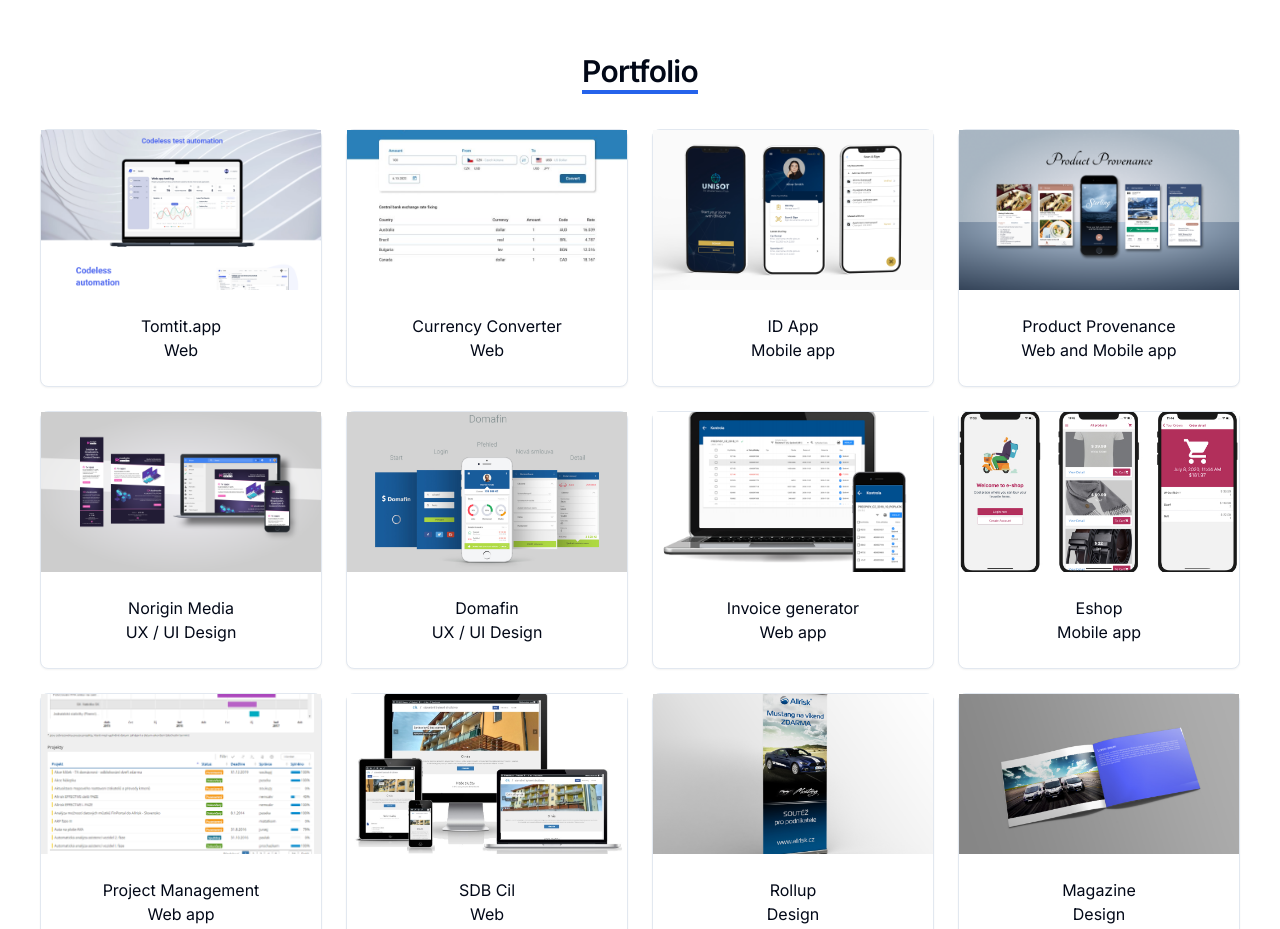
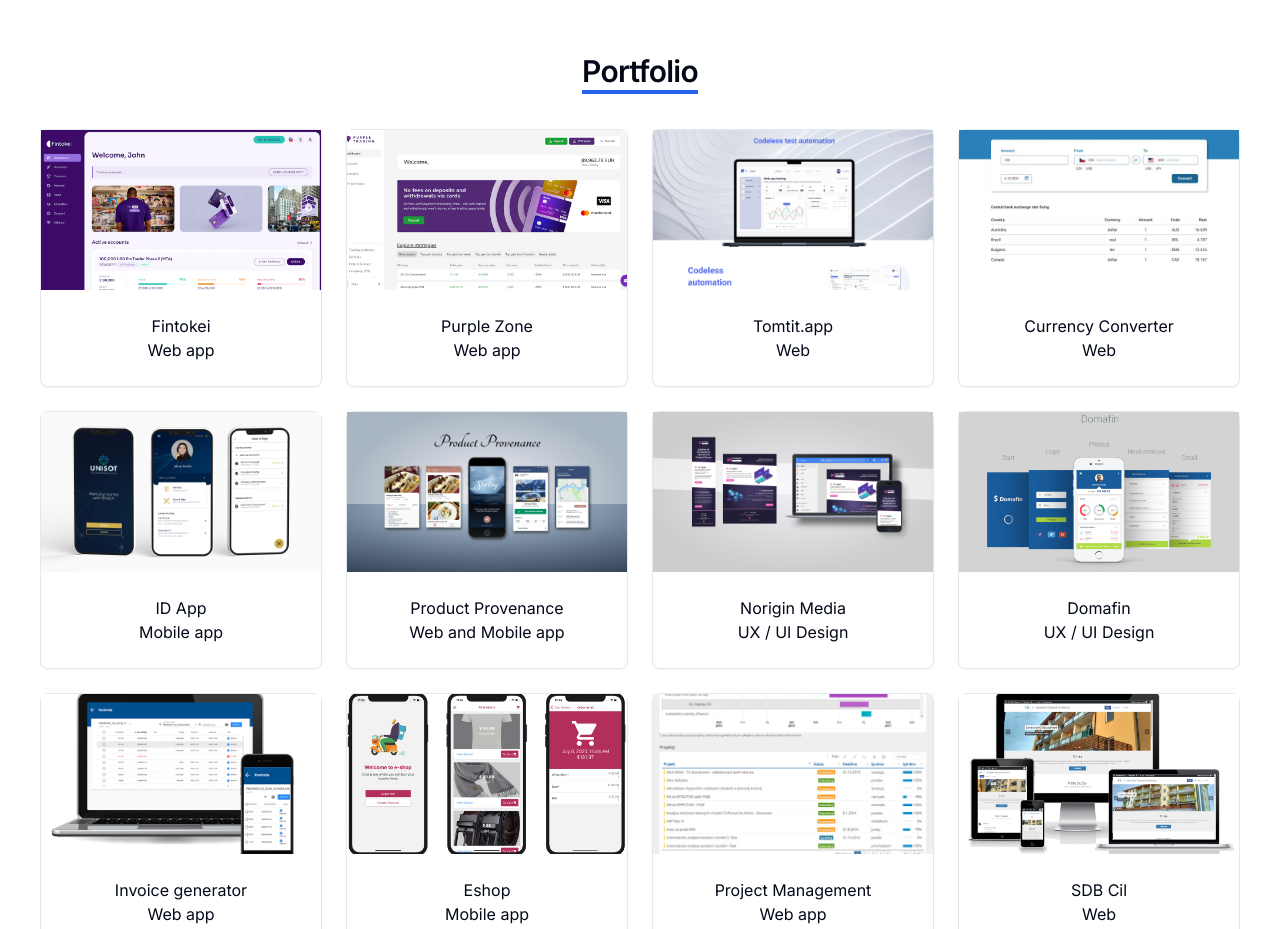
Before and after one commit to zakve/personal-website, a Next.js app: page / in a window 1280 px wide. Shown: the part 1380-2309 px from the top of the page. Built offline with nearby package versions, Linux system fonts and the light colour scheme.

Commit message:
feat: add services

```diff
--- a/data/portfolio.ts
+++ b/data/portfolio.ts
@@ -1,25 +1,37 @@
-import tomtitapp from '@/public/screenshots/tomtitapp.png'
-import currencyConverter from '@/public/screenshots/currency-converter.jpg'
-import idApp from '@/public/screenshots/id-app.png'
-import productProvenance from '@/public/screenshots/product-provenance-2.png'
-import domafin from '@/public/screenshots/domafin-2.png'
-import invoiceGenerator from '@/public/screenshots/invoice-generator.png'
-import eshop from '@/public/screenshots/eshop.jpg'
-import projectManagement from '@/public/screenshots/project-management.png'
-import cil from '@/public/screenshots/cil.jpg'
-import norigin from '@/public/screenshots/norigin.png'
-import mustang from '@/public/screenshots/mustang-rollup.png'
-import magazine from '@/public/screenshots/magazine.png'
-import businessCards from '@/public/screenshots/business-cards.png'
-import hypo from '@/public/screenshots/hypo.png'
-import hbkovo from '@/public/screenshots/hbkovo.png'
-import dior from '@/public/screenshots/dior.jpg'
-import selitech from '@/public/screenshots/selitech.jpg'
-import vutLetak from '@/public/screenshots/vut-letak.png'
-import grafika from '@/public/screenshots/grafika.png'
-import fcblev from '@/public/screenshots/fcblev.png'
+import tomtitapp from "@/public/screenshots/tomtitapp.png";
+import currencyConverter from "@/public/screenshots/currency-converter.jpg";
+import idApp from "@/public/screenshots/id-app.png";
+import productProvenance from "@/public/screenshots/product-provenance-2.png";
+import domafin from "@/public/screenshots/domafin-2.png";
+import invoiceGenerator from "@/public/screenshots/invoice-generator.png";
+import eshop from "@/public/screenshots/eshop.jpg";
+import projectManagement from "@/public/screenshots/project-management.png";
+import cil from "@/public/screenshots/cil.jpg";
+import norigin from "@/public/screenshots/norigin.png";
+import mustang from "@/public/screenshots/mustang-rollup.png";
+import magazine from "@/public/screenshots/magazine.png";
+import businessCards from "@/public/screenshots/business-cards.png";
+import hypo from "@/public/screenshots/hypo.png";
+import hbkovo from "@/public/screenshots/hbkovo.png";
+import dior from "@/public/screenshots/dior.jpg";
+import selitech from "@/public/screenshots/selitech.jpg";
+import vutLetak from "@/public/screenshots/vut-letak.png";
+import grafika from "@/public/screenshots/grafika.png";
+import fcblev from "@/public/screenshots/fcblev.png";
+import fintokei from "@/public/screenshots/fintokei-dashboard.png";
+import zone from "@/public/screenshots/purple-zone.png";
 
 export const portfolioData = [
+  {
+    title: "Fintokei",
+    subtitle: "Web app",
+    img: fintokei?.src,
+  },
+  {
+    title: "Purple Zone",
+    subtitle: "Web app",
+    img: zone?.src,
+  },
   {
     title: "Tomtit.app",
     subtitle: "Web",
@@ -120,4 +132,4 @@ export const portfolioData = [
     subtitle: "Design",
     img: fcblev.src,
   },
-]
+];
```
Also changed, not shown: public/screenshots/fintokei-dashboard.png (added), public/screenshots/purple-zone.png (added). Lines whose indentation alone changed are shown as unchanged.
